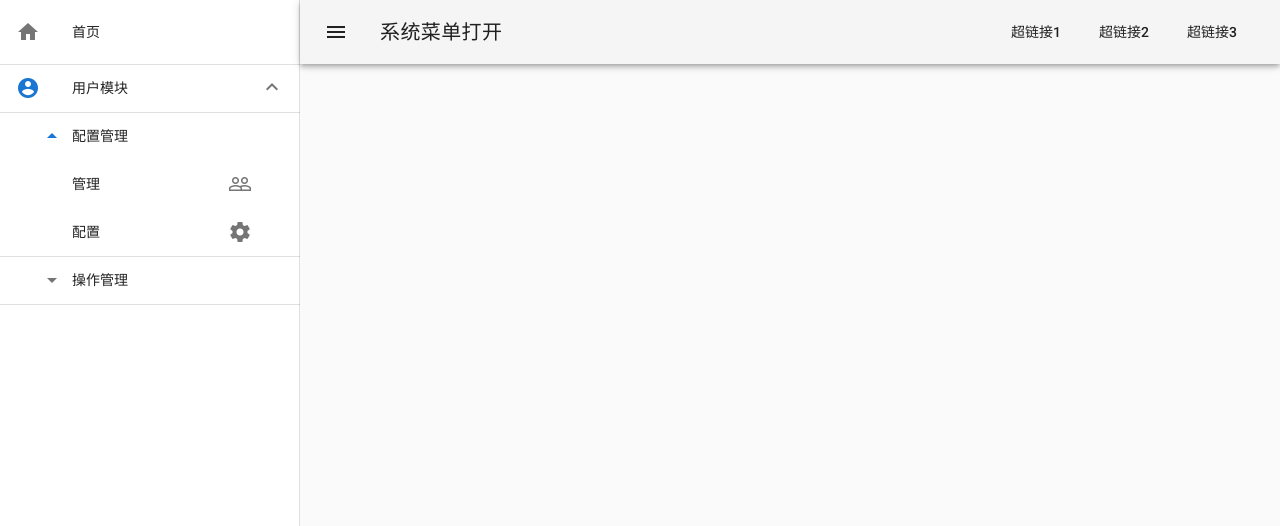
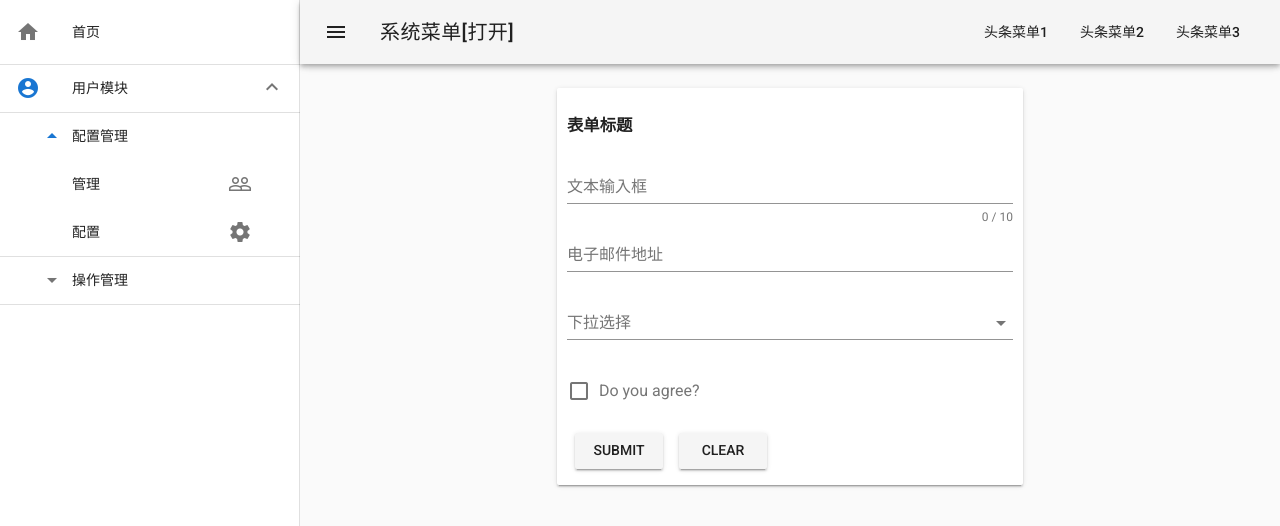
Before and after one commit to github2683/zfzvue, a Vue app: page /forms in a window 1280 px wide. Shown: the top 526 px of the page. Built offline with nearby package versions, Linux system fonts and the light colour scheme.

Commit message:
头条菜单 组件化

```diff
--- a/package.json
+++ b/package.json
@@ -8,6 +8,7 @@
     "lint": "vue-cli-service lint"
   },
   "dependencies": {
+    "axios": "^0.18.0",
     "babel-polyfill": "^6.26.0",
     "vue": "^2.5.17",
     "vue-router": "^3.0.1",
--- a/src/App.vue
+++ b/src/App.vue
@@ -3,16 +3,23 @@
       <!--左边栏菜单-->
       <Navigation class="leftmenu" v-bind:class="{leftshow:show,lefthide:!show}"  v-on:show-menu="show = !show "></Navigation>
 
+
+      <v-layout  class="topmenu" v-bind:class="{topshow:!show,tophide:show}">
           <!--头条菜单-->
-      <v-layout  class="topmenu" v-bind:class="{topshow:!show,tophide:show}">
           <v-toolbar app style="position: absolute;">
             <v-toolbar-side-icon @click.stop="show = !show"></v-toolbar-side-icon>
-        <v-toolbar-title>系统菜单{{show?'打开':'关闭'}}</v-toolbar-title>
+            <v-toolbar-title>系统菜单[{{show?'打开':'关闭'}}]</v-toolbar-title>
             <v-spacer></v-spacer>
             <v-toolbar-items class="hidden-sm-and-down">
-          <v-btn flat>超链接1</v-btn>
-          <v-btn flat>超链接2</v-btn>
-          <v-btn flat>超链接3</v-btn>
+
+
+
+
+
+                <TopMenu v-bind:menu="topMenu[0]"></TopMenu>
+                <TopMenu v-bind:menu="topMenu[1]"></TopMenu>
+                <TopMenu v-bind:menu="topMenu[2]"></TopMenu>
+
             </v-toolbar-items>
           </v-toolbar>
 
@@ -32,19 +39,48 @@
 
 <script>
 
-// import HelloWorld from './components/HelloWorld'
-// import Menu from './components/Menu'
 import Navigation from './components/Navigation'
-
+import TopMenu from './components/TopMenu'
 
 
 export default {
   name: 'App',
-    components: {Navigation},
+    components: {TopMenu, Navigation},
     data () {
       return {
           drawerm:true,
-          show:true
+          show:true,
+          topMenu:[
+              {
+                  name:'头条菜单1',
+                  items:[
+                      { title: '子菜单1' },
+                      { title: '子菜单2' },
+                      { title: '子菜单3' },
+                      { title: '子菜单4' }
+                  ]
+              },
+              {
+                  name:'头条菜单2',
+                  items:[
+                      { title: '子菜单21' },
+                      { title: '子菜单22' },
+                      { title: '子菜单23' },
+                      { title: '子菜单24' }
+                  ]
+              },
+              {
+                  name:'头条菜单3',
+                  items:[
+                      { title: '子菜单31' },
+                      { title: '子菜单32' },
+                      { title: '子菜单33' },
+                      { title: '子菜单34' }
+                  ]
+              }
+
+          ]
+
       }
   }
 
@@ -88,11 +124,11 @@ cubic-bezier(<number>, <number>, <number>, <number>)：
     transition-duration: 0.5s;
     transition-timing-function: ease-out ;
     transition-delay: 10ms;
-    z-index: 10;
+    z-index: 2;
     position: absolute;
   }
   .topmenu{
-    z-index: 10;
+    z-index: 2;
     position: absolute;
   }
   .leftshow{
--- a/src/components/Navigation.vue
+++ b/src/components/Navigation.vue
@@ -54,7 +54,7 @@
                     <v-list-tile
                             v-for="(crud, i) in cruds"
                             :key="i"
-                            @click=""
+                            @click="size++"
                     >
                         <v-list-tile-title v-text="crud[0]"></v-list-tile-title>
                         <v-list-tile-action>
@@ -70,6 +70,7 @@
 <script>
     export default {
         data: () => ({
+            size:1,
             admins: [
                 ['管理', 'people_outline'],
                 ['配置', 'settings']
--- /dev/null
+++ b/src/components/TopMenu.vue
@@ -0,0 +1,33 @@
+<template>
+    <v-menu open-on-hover bottom offset-y>
+        <v-btn slot="activator" flat>{{menu.name}}</v-btn>
+        <v-list>
+            <v-list-tile
+                    v-for="(item, index) in menu.items"
+                    :key="index"
+                    @click=""
+            >
+                <v-list-tile-title>{{ item.title }}</v-list-tile-title>
+            </v-list-tile>
+        </v-list>
+    </v-menu>
+</template>
+
+<script>
+    export default {
+        name: "top-menu",
+        props:['menu'],
+        data: () => ({
+            // items:[
+            //     { title: '子菜单1' },
+            //     { title: '子菜单2' },
+            //     { title: '子菜单3' },
+            //     { title: '子菜单4' }
+            // ]
+        })
+    }
+</script>
+
+<style scoped>
+
+</style>
--- a/src/router.js
+++ b/src/router.js
@@ -19,6 +19,11 @@ export default new Router({
           component:()=> import('./views/Login.vue')
       },
       {
+          path:'/forms',
+          name:'forms',
+          component:()=> import('./views/Forms.vue')
+      },
+      {
           path: '/about',
           name: 'about',
           // route level code-splitting
--- /dev/null
+++ b/src/views/Forms.vue
@@ -0,0 +1,102 @@
+<template>
+    <v-layout justify-center>
+        <v-flex xs12 sm6>
+        <!--form表单-->
+        <v-card style="padding: 10px">
+            <v-card-title style="padding-left:0px;">
+                <h3>表单标题</h3>
+            </v-card-title>
+
+                <v-form ref="form" v-model="valid" lazy-validation >
+                    <v-text-field
+                            v-model="name"
+                            :rules="nameRules"
+                            :counter="10"
+                            label="文本输入框"
+                            required
+                    ></v-text-field>
+                    <v-text-field
+                            v-model="email"
+                            :rules="emailRules"
+                            label="电子邮件地址"
+                            required
+                    ></v-text-field>
+                    <v-select
+                            v-model="select"
+                            :items="items"
+                            :rules="[v => !!v || 'Item is required']"
+                            label="下拉选择"
+                            required
+                    ></v-select>
+                    <v-checkbox
+                            v-model="checkbox"
+                            :rules="[v => !!v || 'You must agree to continue!']"
+                            label="Do you agree?"
+                            required
+                    ></v-checkbox>
+
+                    <v-btn
+                            :disabled="!valid"
+                            @click="submit"
+                    >
+                        submit
+                    </v-btn>
+                    <v-btn @click="clear">clear</v-btn>
+                </v-form>
+
+
+        </v-card>
+        </v-flex>
+    </v-layout>
+</template>
+
+<script>
+
+    import axios from 'axios'
+
+    export default {
+        name: "Forms",
+        data: () => ({
+            valid: true,
+            name: '',
+            nameRules: [
+                v => !!v || 'Name is required',
+                v => (v && v.length <= 10) || 'Name must be less than 10 characters'
+            ],
+            email: '',
+            emailRules: [
+                v => !!v || 'E-mail is required',
+                v => /.+@.+/.test(v) || 'E-mail must be valid'
+            ],
+            select: null,
+            items: [
+                'Item 1',
+                'Item 2',
+                'Item 3',
+                'Item 4'
+            ],
+            checkbox: false
+        }),
+
+        methods: {
+            submit () {
+                if (this.$refs.form.validate()) {
+                    // Native form submission is not yet supported
+                    axios.post('/api/submit', {
+                        name: this.name,
+                        email: this.email,
+                        select: this.select,
+                        checkbox: this.checkbox
+                    })
+                }
+            },
+            clear () {
+                this.$refs.form.reset()
+            }
+        }
+    }
+</script>
+
+<style scoped>
+
+</style>
--- a/src/views/Login.vue
+++ b/src/views/Login.vue
@@ -1,12 +1,11 @@
 <template>
     <v-layout justify-center>
-        <v-flex xs12 sm6  style="border: 1px solid #abacb1!important; border-radius: 5px;">
-            <v-toolbar color="indigo" dark>
-
-                <v-toolbar-title>登录/注册</v-toolbar-title>
-                <v-spacer></v-spacer>
-
-            </v-toolbar>
+        <v-card>
+            <v-card-title>登录/注册</v-card-title>
+            <v-container
+                fluid
+                grid-list-lg
+            >
                     <v-form ref="form" v-model="valid" lazy-validation>
                         <v-text-field
                                 v-model="name"
@@ -44,9 +43,11 @@
                         </v-btn>
                         <v-btn @click="clear">清空</v-btn>
                     </v-form>
-        </v-flex>
+
+
+        </v-container>
+    </v-card>
     </v-layout>
-
 </template>
 <script>
     // import axios from 'axios'
@@ -76,7 +77,7 @@
         }),
 
         methods: {
-            submit () {
+            submit () {//提交方法
                 if (this.$refs.form.validate()) {
                     // Native form submission is not yet supported
                     // axios.post('/api/submit', {
```
Also changed, not shown: 1 other file (tests, documents, lock files or other folders). Lines whose indentation alone changed are shown as unchanged.
